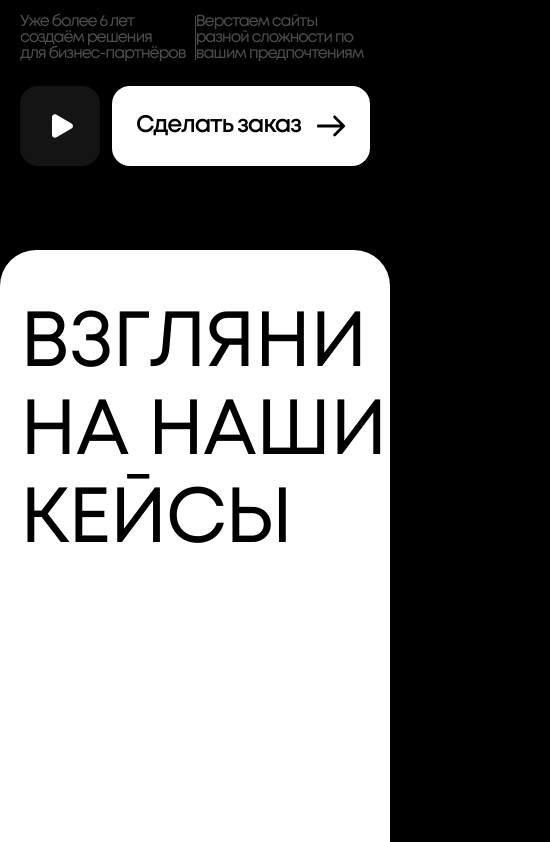
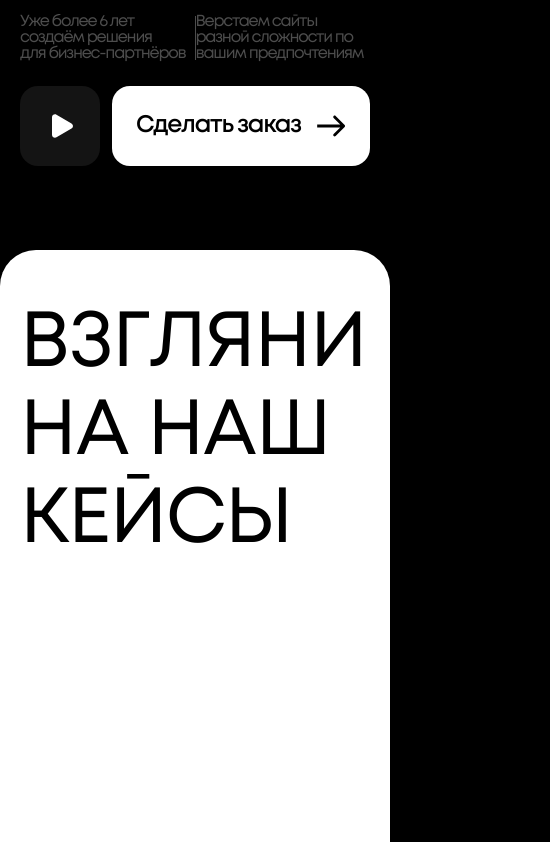
Before and after one commit to tarkue/weberium, a Next.js app: page / in a window 390 px wide. Shown: the part 772-1614 px from the top of the page, 550 px wide, since content can reach past the window. Built offline with nearby package versions, Linux system fonts and the light colour scheme.

Commit message:
fix mobile

```diff
--- a/components/sections/Case/Case.module.sass
+++ b/components/sections/Case/Case.module.sass
@@ -23,6 +23,8 @@
             display: none
 
 @media (max-width: 790px)
+    .Title
+        width: auto
     .CaseList
         flex-direction: column
 
--- a/styles/globals.css
+++ b/styles/globals.css
@@ -70,6 +70,7 @@
     margin: 0;
     padding: 0;
 }
+
 h1, h2, h3, h4, h5, h6, p {
     margin: 0;
     padding: 0;
```
